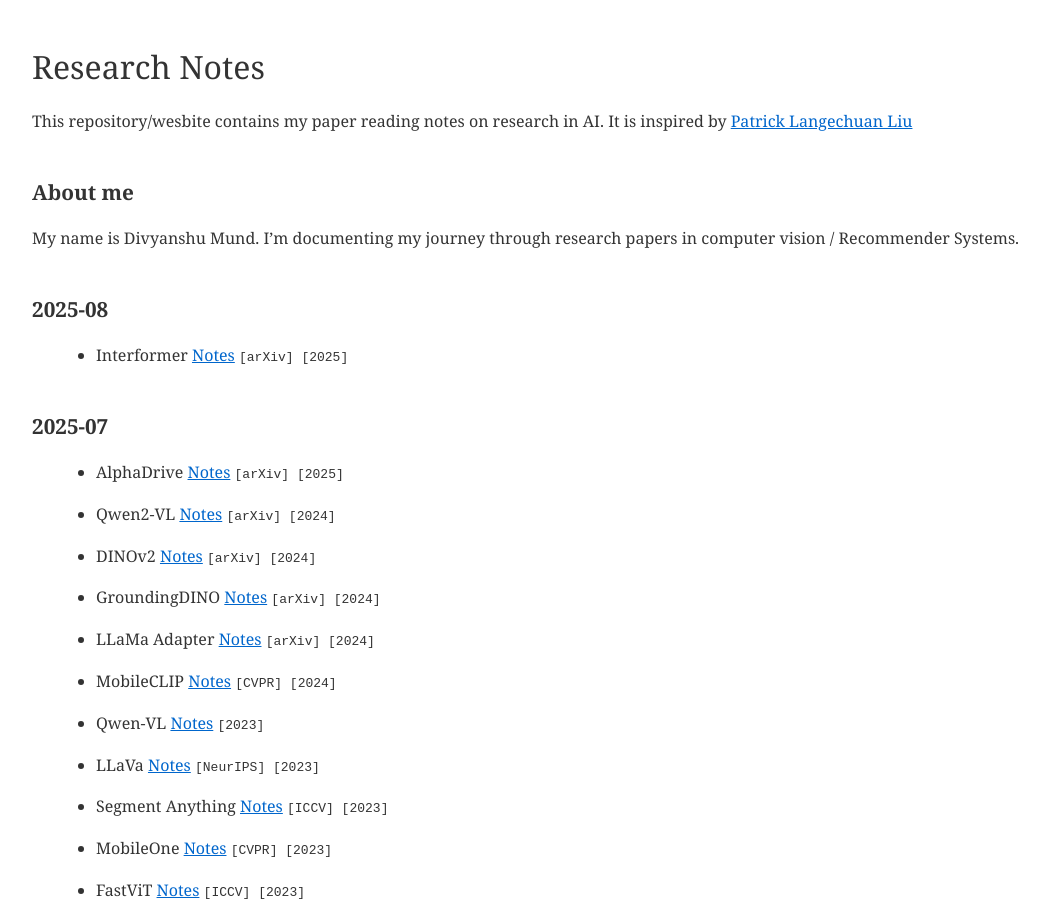
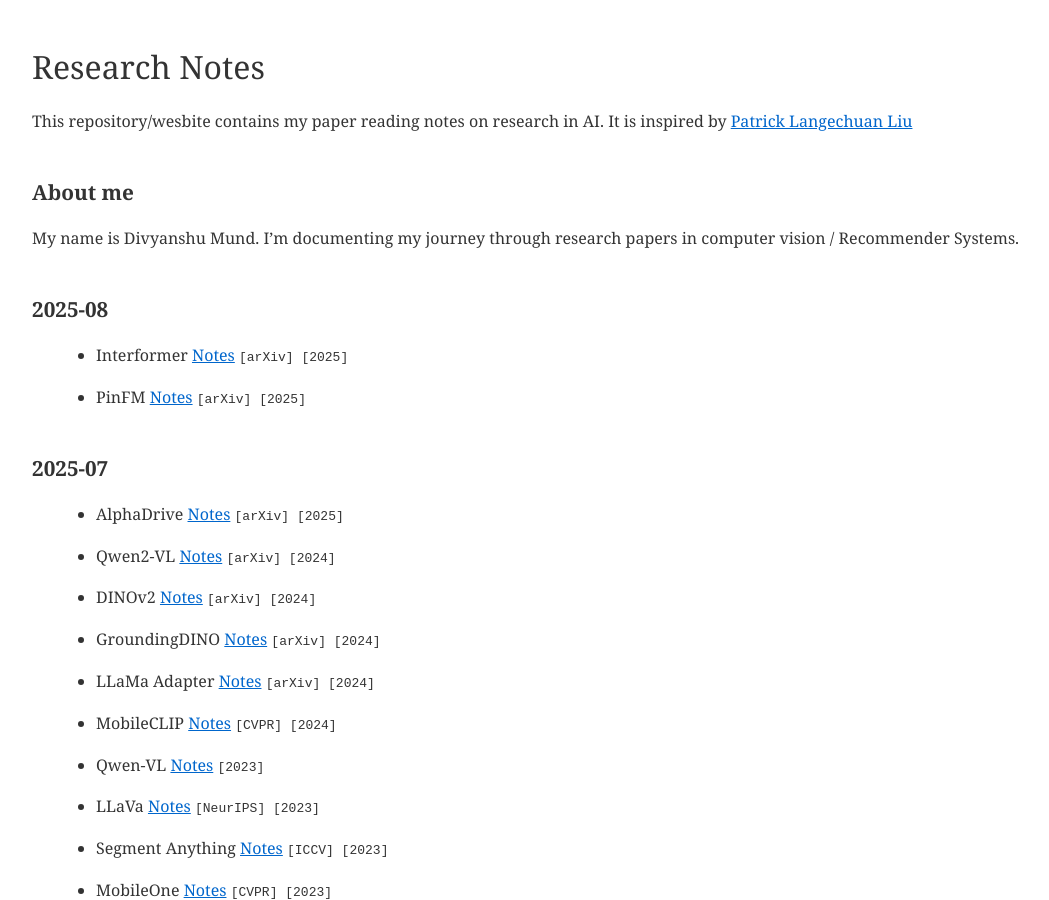
Before and after one commit to dmund95/ResearchNotes, a Jekyll site: the page built from index.md, in a window 1280 px wide and 900 px high. Shown: the whole window, without its empty margins (8-1057 px from the left). Built offline with Jekyll 4.4.1, drawn with Linux system fonts in a browser that asks for light colours.

Commit message:
add pinfm

```diff
--- a/index.md
+++ b/index.md
@@ -14,6 +14,9 @@
 ## 2025-08
 
 * Interformer [Notes]({{ site.baseurl }}/papers/interformer/) <code>[arXiv] [2025]</code>
+
+* PinFM [Notes]({{ site.baseurl }}/papers/PinFM/) <code>[arXiv] [2025]</code>
+
 
 ## 2025-07
 
```
